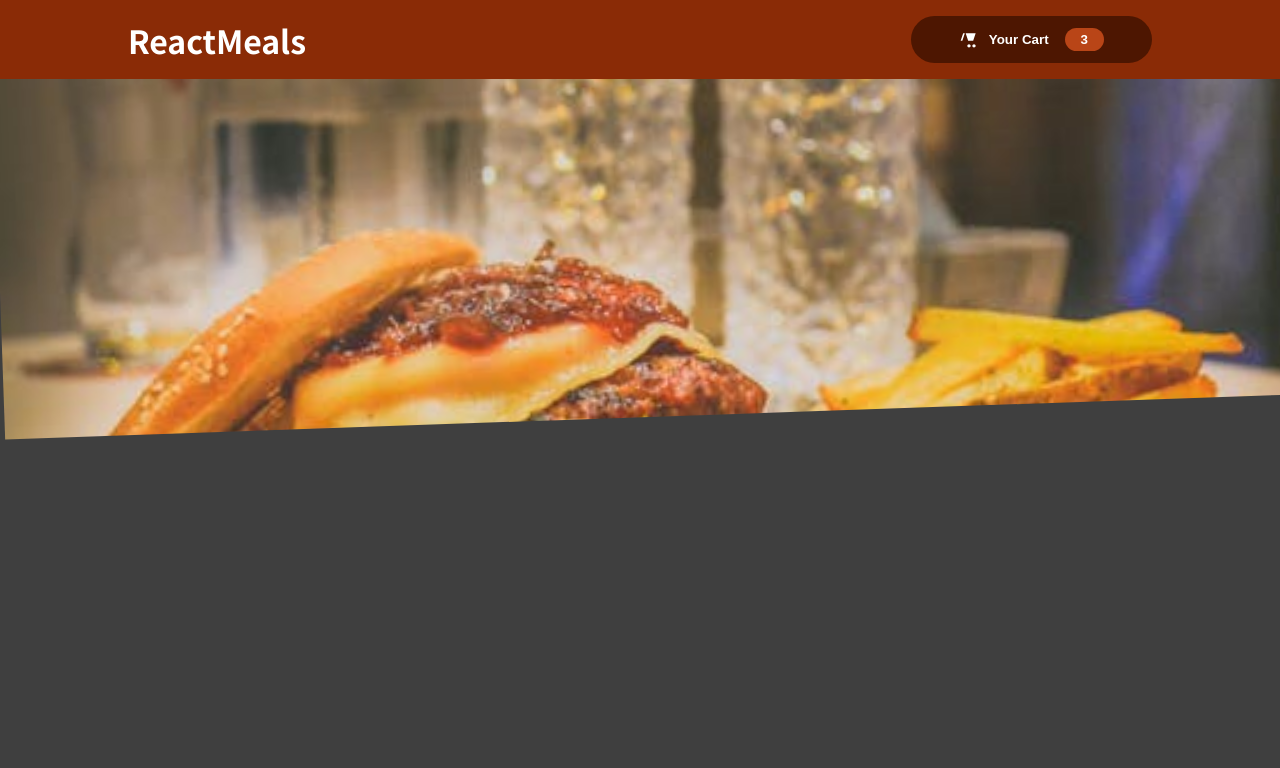
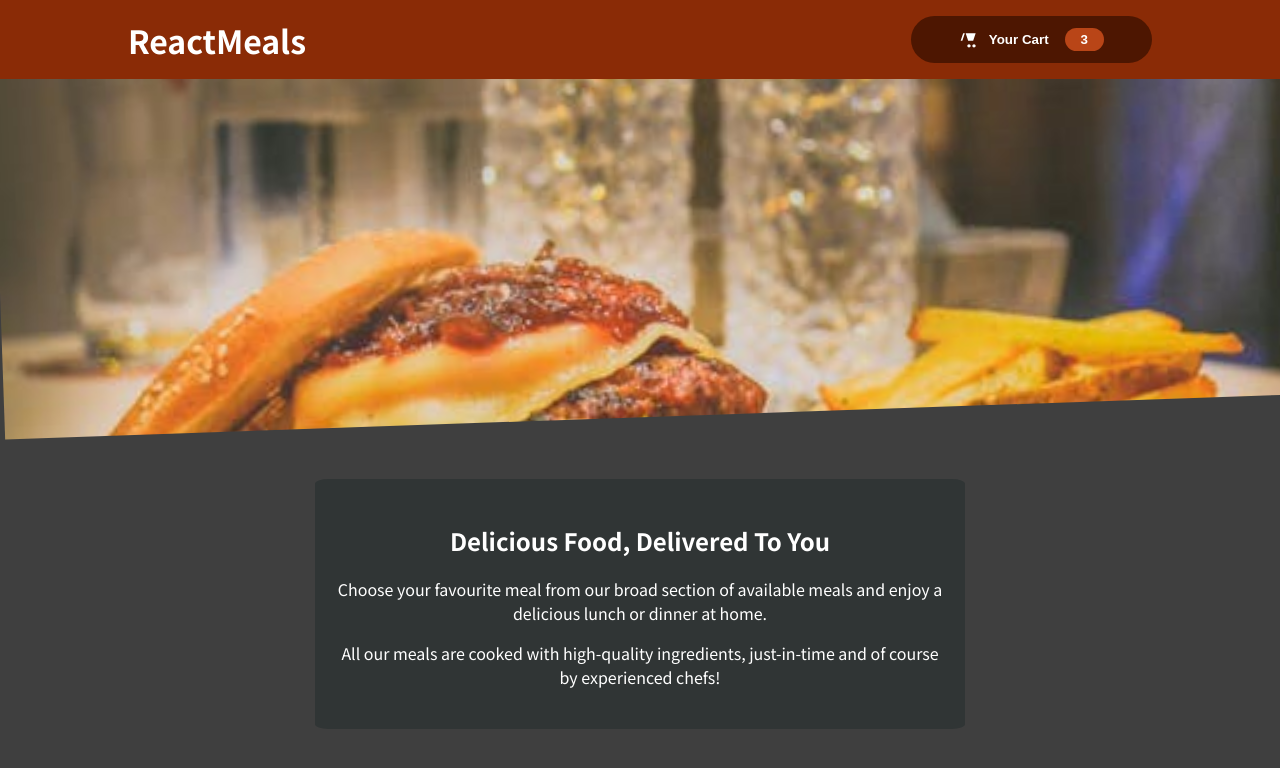
Before and after one commit to Ayanadiya/Restaurant-App, a React (Create React App) app: page / in a window 1280 px wide. Shown: the top 768 px of the page. Built offline with nearby package versions, Linux system fonts and the light colour scheme.

Commit message:
Restaurant summary added

```diff
--- a/src/App.js
+++ b/src/App.js
@@ -1,9 +1,13 @@
 import { Fragment } from "react/jsx-runtime";
 import Header from "./components/Layout/Header";
+import Summary from "./components/Meals/Summary";
 function App() {
   return (
     <Fragment>
       <Header/>
+      <main>
+        <Summary/>
+      </main>
     </Fragment>
   );
 }
--- /dev/null
+++ b/src/components/Meals/Summary.js
@@ -0,0 +1,16 @@
+import React, {Fragment} from "react";
+import classes from "./Summary.module.css";
+
+const Summary=()=>{
+    return(
+        <Fragment>
+            <div className={classes.card}>
+                <h2>Delicious Food, Delivered To You</h2>
+                <p>Choose your favourite meal from our broad section of available meals and enjoy a delicious lunch or dinner at home.</p>
+                <p>All our meals are cooked with high-quality ingredients, just-in-time and of course by experienced chefs!</p>
+            </div>
+        </Fragment>
+    )
+}
+
+export default Summary;
--- /dev/null
+++ b/src/components/Meals/Summary.module.css
@@ -0,0 +1,17 @@
+.card{
+    width: 650px;
+    height: 250px;
+    color: white;
+    background-color: rgb(48, 53, 53);
+    align-content: center;
+    border-radius: 2%;
+    margin: auto;
+    padding: 20px;
+}
+.card h2{
+    text-align: center;
+}
+
+.card p{
+    text-align: center;
+}
```
